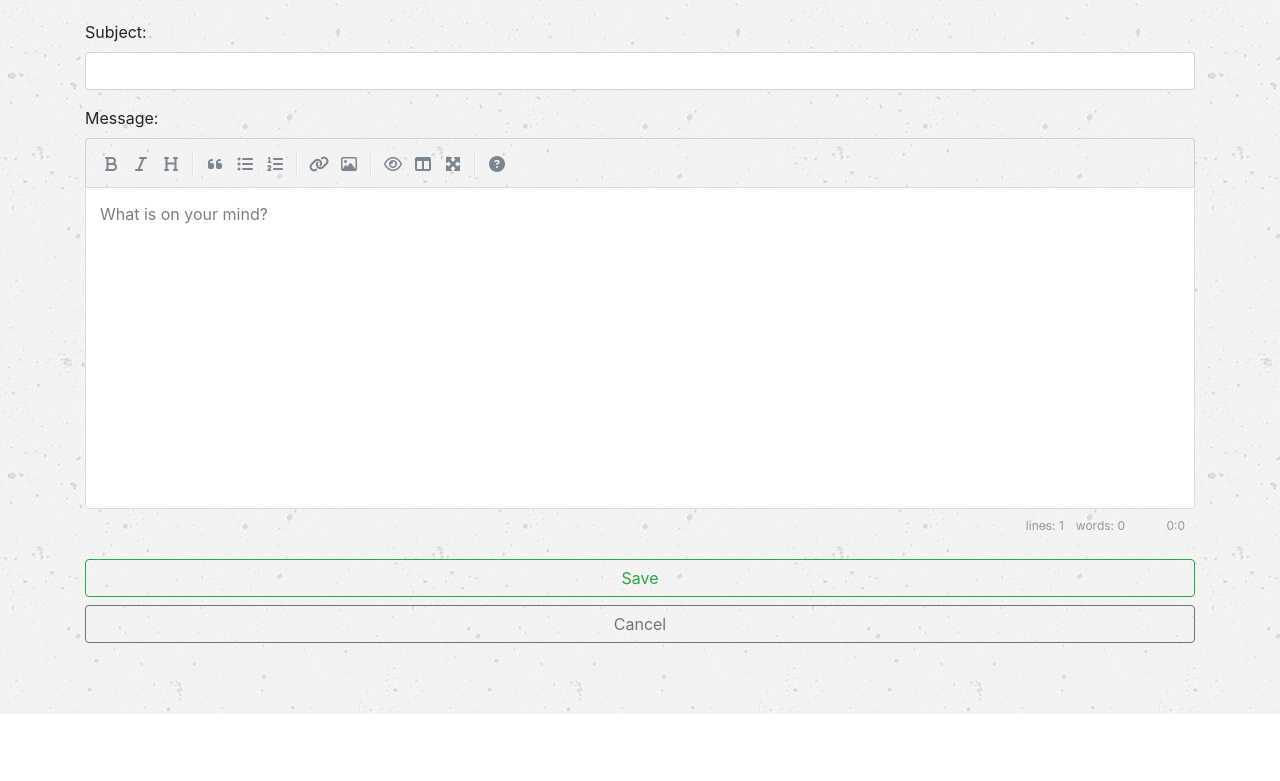
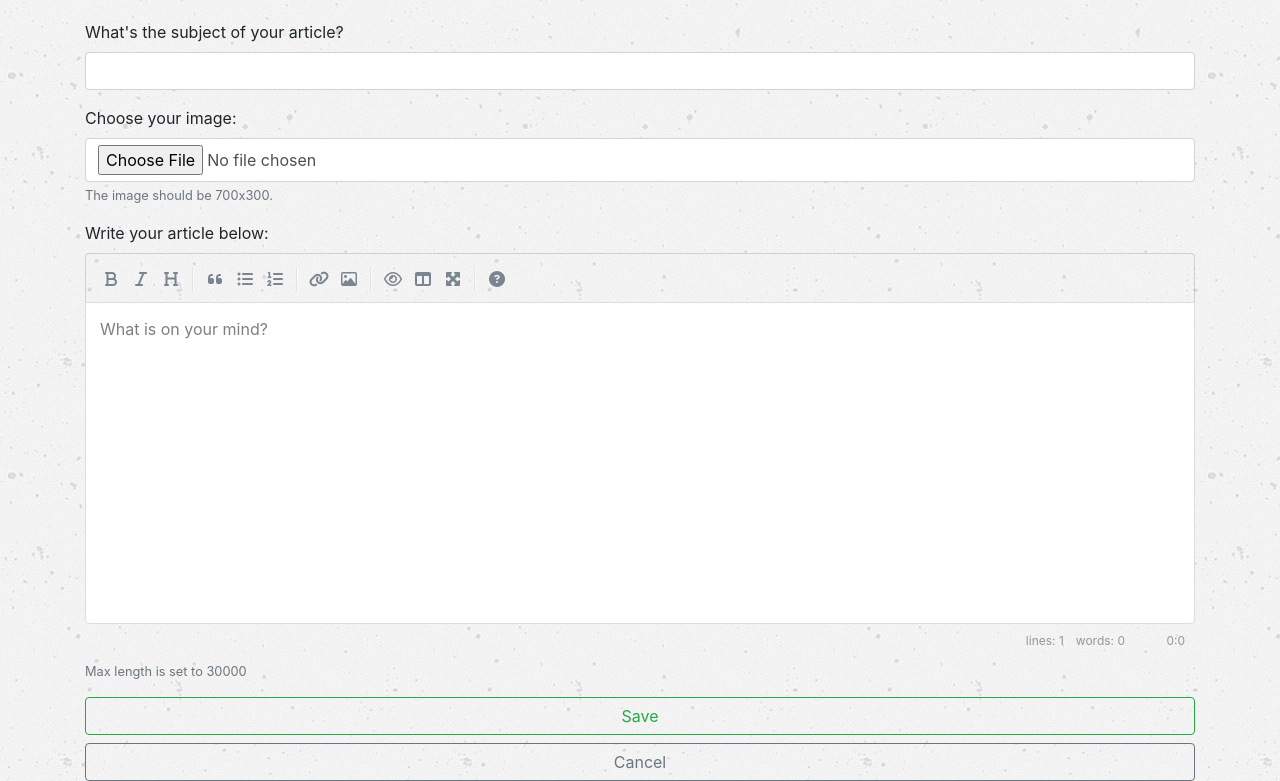
Before and after one commit to micki6491/Django-Blog, a Django app: page /new/ in a window 1280 px wide. Shown: the part 86-867 px from the top of the page. Before the commit the page ends 800 px from the top, so only its background shows below. Run offline with Django 3.2, Linux system fonts and the light colour scheme; the visitor is signed in with stand-in values (Sample User, id 1); some libraries are stand-ins or nearby versions.

Commit message:
added the possibility to upload an image via the article creator

```diff
--- a/MyBlog/urls.py
+++ b/MyBlog/urls.py
@@ -22,9 +22,19 @@
 from articles import views
 
 urlpatterns = [
-                  path('article/<int:article_pk>/', views.ArticleView.as_view(), name='article_page'),
+                  path('article/<int:article_pk>/',
+                       views.ArticleView.as_view(),
+                       name='article_page'),
                   path('admin/', admin.site.urls),
-                  path('', views.HomeView.as_view(), name='home'),
-                  path('logout/', auth_views.LogoutView.as_view(), name='logout'),
-                  path('new/', views.write_article, name='new_article'),
+                  path('', views.HomeView.as_view(),
+                       name='home'),
+                  path('logout/', auth_views.LogoutView.as_view(),
+                       name='logout'),
+                  path('new/',
+                       views.write_article,
+                       name='new_article'),
+                  path('new/complete/',
+                       views.write_article_complete,
+                       name='new_article_complete'),
+
               ] + static(settings.MEDIA_URL, document_root=settings.MEDIA_ROOT)
--- a/articles/forms.py
+++ b/articles/forms.py
@@ -3,7 +3,16 @@
 
 
 class NewArticleForm(forms.ModelForm):
+    subject = forms.CharField(
+        label="What's the subject of your article?"
+    )
+
+    photo = forms.ImageField(
+        label='Choose your image',
+        help_text='The image should be 700x300.')
+
     message = forms.CharField(
+        label="Write your article below",
         widget=forms.Textarea(
             attrs={'rows': 100, 'placeholder': 'What is on your mind?'}
         ),
@@ -13,4 +22,4 @@
 
     class Meta:
         model = Article
-        fields = ['subject', 'message', ]
+        fields = ['subject', 'photo', 'message']
--- a/articles/models.py
+++ b/articles/models.py
@@ -6,8 +6,9 @@
 from random import seed, randint
 from markdown import markdown
 
+# Create your models here.
 
-# Create your models here.
+from django.db import models
 
 
 class Article(models.Model):
--- a/articles/views.py
+++ b/articles/views.py
@@ -1,9 +1,10 @@
 from django.contrib.auth.decorators import login_required
 from django.shortcuts import render, redirect
+from django.urls import reverse
 from django.views.generic import ListView, DetailView
 from .models import Article
 from .forms import NewArticleForm
-from django.urls import reverse
+from django.http import HttpResponse
 
 
 # Create your views here.
@@ -17,6 +18,7 @@
         context = super().get_context_data(**kwargs)
         context['last_article'] = Article.objects.last()
         return context
+
 
 class ArticleView(DetailView):
     model = Article
@@ -32,18 +34,22 @@
 @login_required
 def write_article(request):
     if request.method == 'POST':
-        form = NewArticleForm(request.POST)
+        form = NewArticleForm(request.POST, request.FILES)
         if form.is_valid():
-            article = form.save(commit=False)
-            article.creator = request.user
-            article.save()
-
-            article = Article.objects.create(
+            form.save(commit=False)
+            a = Article.objects.create(
+                subject=form.cleaned_data.get('subject'),
                 message=form.cleaned_data.get('message'),
-                article=article,
+                photo=form.cleaned_data.get('photo'),
                 creator=request.user
             )
-            return redirect('article_page', pk=article.pk)
+            a.save()
+            return redirect(reverse('new_article_complete'))
     else:
         form = NewArticleForm()
     return render(request, 'new_article.html', {'form': form})
+
+
+@login_required
+def write_article_complete(request):
+    return render(request, 'new_article_complete.html')
--- a/templates/includes/form.html
+++ b/templates/includes/form.html
@@ -1,8 +1,26 @@
 {% load form_tags widget_tweaks %}
 
+{% if form.non_field_errors %}
+    <div class="aler alert-danger" role="alert">
+        {% for error in form.non_field_errors %}
+            <p{% if forloop.last %} class="mb-0"{% endif %}> {{ error }}</p>
+        {% endfor %}
+    </div>
+{% endif %}
+
 {% for field in form %}
-    <div class="form-group">
-        {{ field.label_tag }}
-        {% render_field field class=field|input_class %}
-    </div>
+	<div class="form-group">
+		{{ field.label_tag }}
+		{% render_field field class=field|input_class %}
+		{% for error in field.errors %}
+			<div class="invalid-feedback">
+				{{ error }}
+			</div>
+		{% endfor %}
+		{% if field.help_text %}
+			<small class="form-text text-muted">
+				{{ field.help_text|safe }}
+			</small>
+		{% endif %}
+	</div>
 {% endfor %}
--- a/templates/new_article.html
+++ b/templates/new_article.html
@@ -13,7 +13,7 @@
 {% endblock %}
 
 {% block content %}
-    <form method="post" novalidate>
+    <form method="post" enctype="multipart/form-data" novalidate>
         {% csrf_token %}
         {% include 'includes/form.html' %}
         <button type="submit" class="btn btn-outline-success btn-block">Save</button>
```
Also changed, not shown: templates/new_article_complete.html (added, +8 -0 lines), media/img/apprendre_portugais_r2cYq22.png (added), media/img/apprendre_portugais_vxh8GlJ.png (added).
